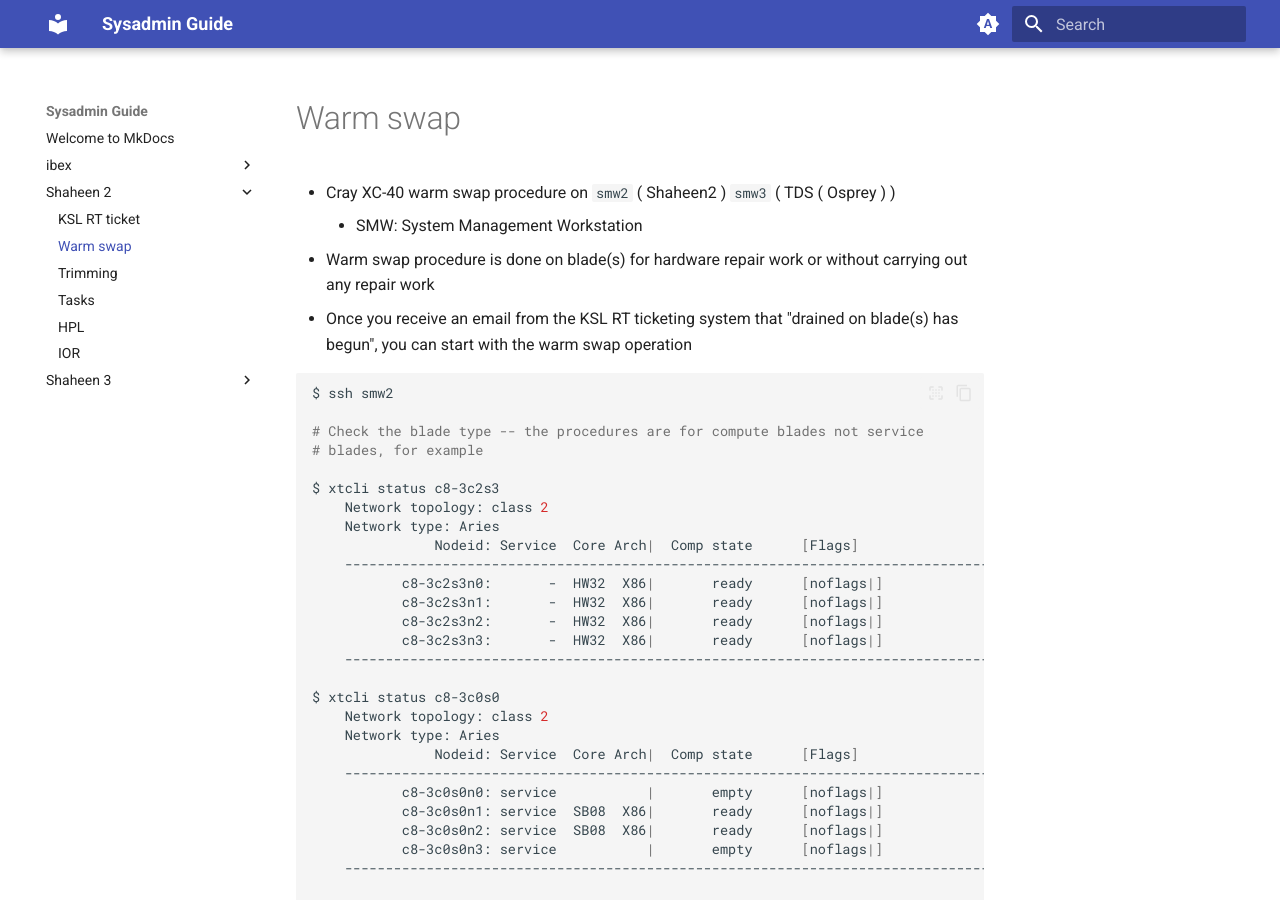
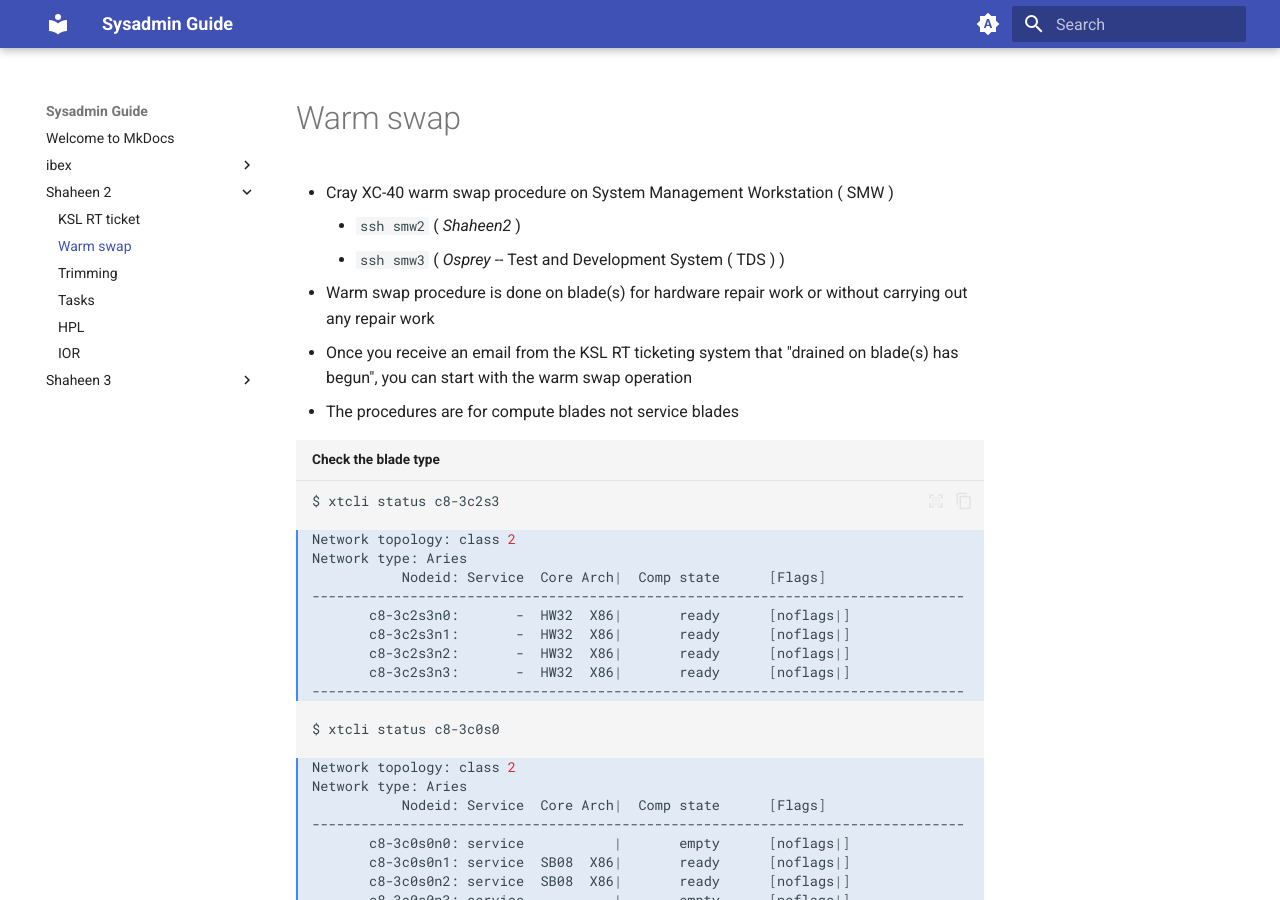
Before and after one commit to farhanma/hpe, an MkDocs documentation site: the page built from docs/shaheen2/warmswap.md, in a window 1280 px wide and 900 px high. Built offline with MkDocs 1.6.1 and Material for MkDocs 9.7.7, drawn with Linux system fonts in a browser that asks for light colours.

Commit message:
update the documentation

````diff
--- a/docs/shaheen2/warmswap.md
+++ b/docs/shaheen2/warmswap.md
@@ -2,40 +2,39 @@
 title: Warm swap
 ---
 
-- Cray XC-40 warm swap procedure on `smw2` ( Shaheen2 ) `smw3` ( TDS ( Osprey ) )
-    - SMW: System Management Workstation
+- Cray XC-40 warm swap procedure on System Management Workstation ( SMW )
+    - `ssh smw2` ( _Shaheen2_ )
+    - `ssh smw3` ( _Osprey_ -- Test and Development System ( TDS ) )
 - Warm swap procedure is done on blade(s) for hardware repair work or without
   carrying out any repair work
 - Once you receive an email from the KSL RT ticketing system that "drained on
   blade(s) has begun", you can start with the warm swap operation
+- The procedures are for compute blades not service blades
 
-```sh
-$ ssh smw2
+```sh title="Check the blade type" hl_lines="3-11 15-23"
+$ xtcli status c8-3c2s3
 
-# Check the blade type -- the procedures are for compute blades not service
-# blades, for example
-
-$ xtcli status c8-3c2s3
-    Network topology: class 2
-    Network type: Aries
-               Nodeid: Service  Core Arch|  Comp state      [Flags]
-    --------------------------------------------------------------------------------
-           c8-3c2s3n0:       -  HW32  X86|       ready      [noflags|]
-           c8-3c2s3n1:       -  HW32  X86|       ready      [noflags|]
-           c8-3c2s3n2:       -  HW32  X86|       ready      [noflags|]
-           c8-3c2s3n3:       -  HW32  X86|       ready      [noflags|]
-    --------------------------------------------------------------------------------
+Network topology: class 2
+Network type: Aries
+           Nodeid: Service  Core Arch|  Comp state      [Flags]
+--------------------------------------------------------------------------------
+       c8-3c2s3n0:       -  HW32  X86|       ready      [noflags|]
+       c8-3c2s3n1:       -  HW32  X86|       ready      [noflags|]
+       c8-3c2s3n2:       -  HW32  X86|       ready      [noflags|]
+       c8-3c2s3n3:       -  HW32  X86|       ready      [noflags|]
+--------------------------------------------------------------------------------
 
 $ xtcli status c8-3c0s0
-    Network topology: class 2
-    Network type: Aries
-               Nodeid: Service  Core Arch|  Comp state      [Flags]
-    --------------------------------------------------------------------------------
-           c8-3c0s0n0: service           |       empty      [noflags|]
-           c8-3c0s0n1: service  SB08  X86|       ready      [noflags|]
-           c8-3c0s0n2: service  SB08  X86|       ready      [noflags|]
-           c8-3c0s0n3: service           |       empty      [noflags|]
-    --------------------------------------------------------------------------------
+
+Network topology: class 2
+Network type: Aries
+           Nodeid: Service  Core Arch|  Comp state      [Flags]
+--------------------------------------------------------------------------------
+       c8-3c0s0n0: service           |       empty      [noflags|]
+       c8-3c0s0n1: service  SB08  X86|       ready      [noflags|]
+       c8-3c0s0n2: service  SB08  X86|       ready      [noflags|]
+       c8-3c0s0n3: service           |       empty      [noflags|]
+--------------------------------------------------------------------------------
 
 # note "Service" column
 #   -           compute node
````
Also changed, not shown: docs/shaheen2/rt-ticket.md (+2 -1 lines).
